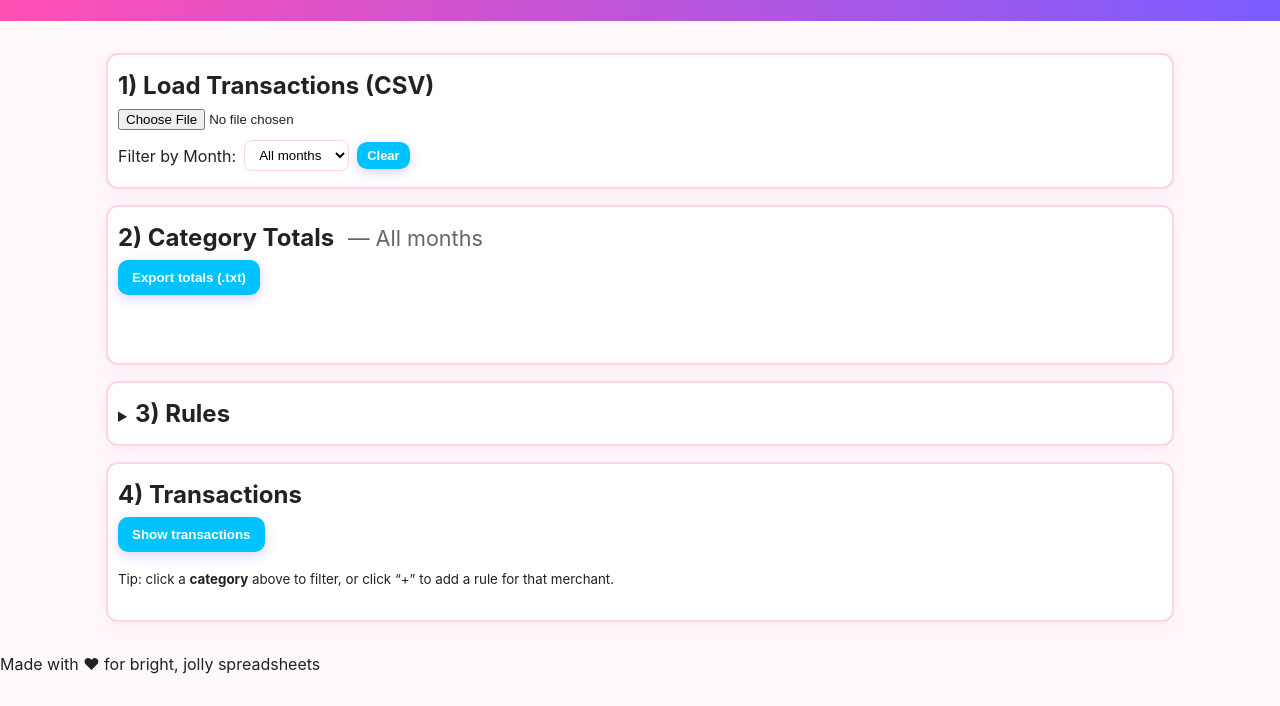
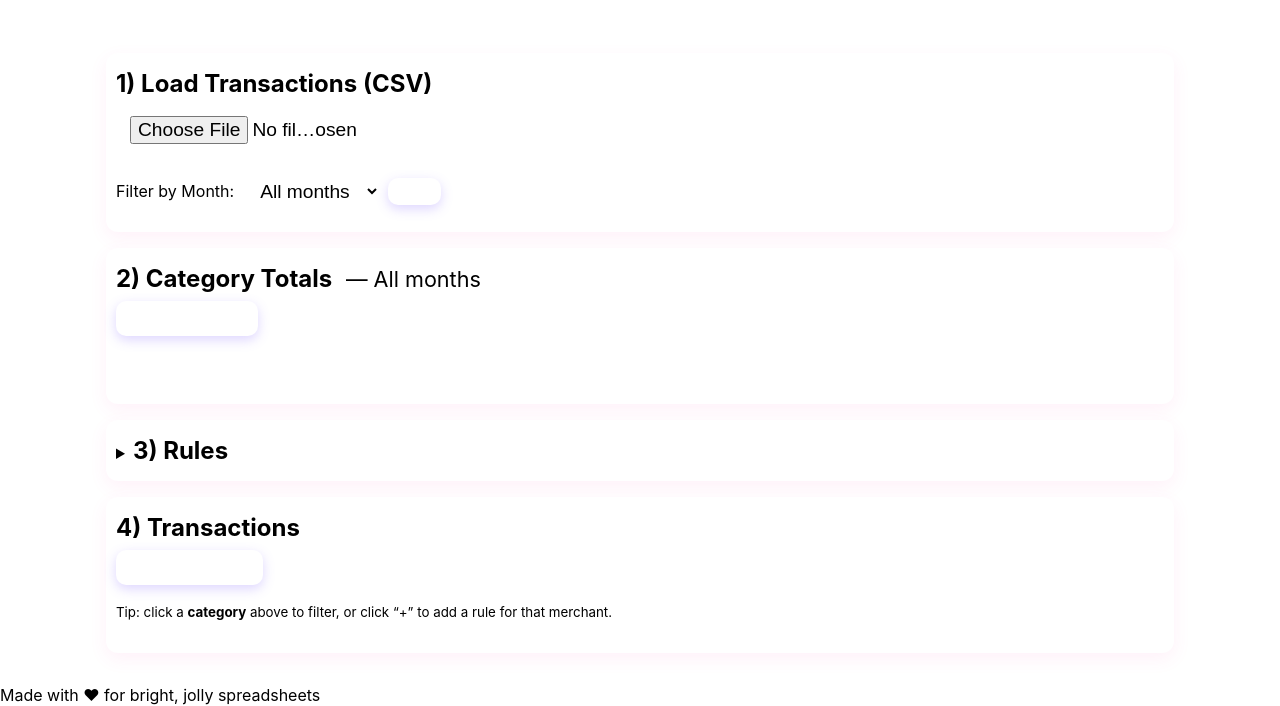
Before and after one commit to Chasapps/Spend-Light-Credit-Card-Spending-, a plain HTML site: page index.html in a window 1280 px wide. Shown: the part 94-800 px from the top of the page. Drawn offline with nearby package versions, Linux system fonts and the light colour scheme.

Commit message:
Update style.css

```diff
--- a/style.css
+++ b/style.css
@@ -1,4 +1,4 @@
-:root{
+hi:root{
   --bg: #fff9fb;
   --card: #ffffff;
   --text: #222;
@@ -245,3 +245,20 @@ details#rulesDetails summary { cursor: pointer; }
 #categoryTotals table.cats th:first-child,
 #categoryTotals table.cats td:first-child { text-align: left !important; }
 #categoryTotals .num { text-align: right !important; }
+/* Increase Choose File button */
+input[type="file"] {
+  font-size: 1.2rem;      /* increase text size */
+  padding: 10px 14px;     /* add internal padding */
+  height: 50px;           /* increase height */
+  width: 260px;           /* optional: widen it */
+  border-radius: 8px;     /* rounded corners */
+}
+
+/* Increase Month dropdown */
+#monthFilter {
+  font-size: 1.2rem;
+  padding: 10px 14px;
+  height: 50px;
+  width: auto;            /* or set a specific width like 180px */
+  border-radius: 8px;
+}
```
